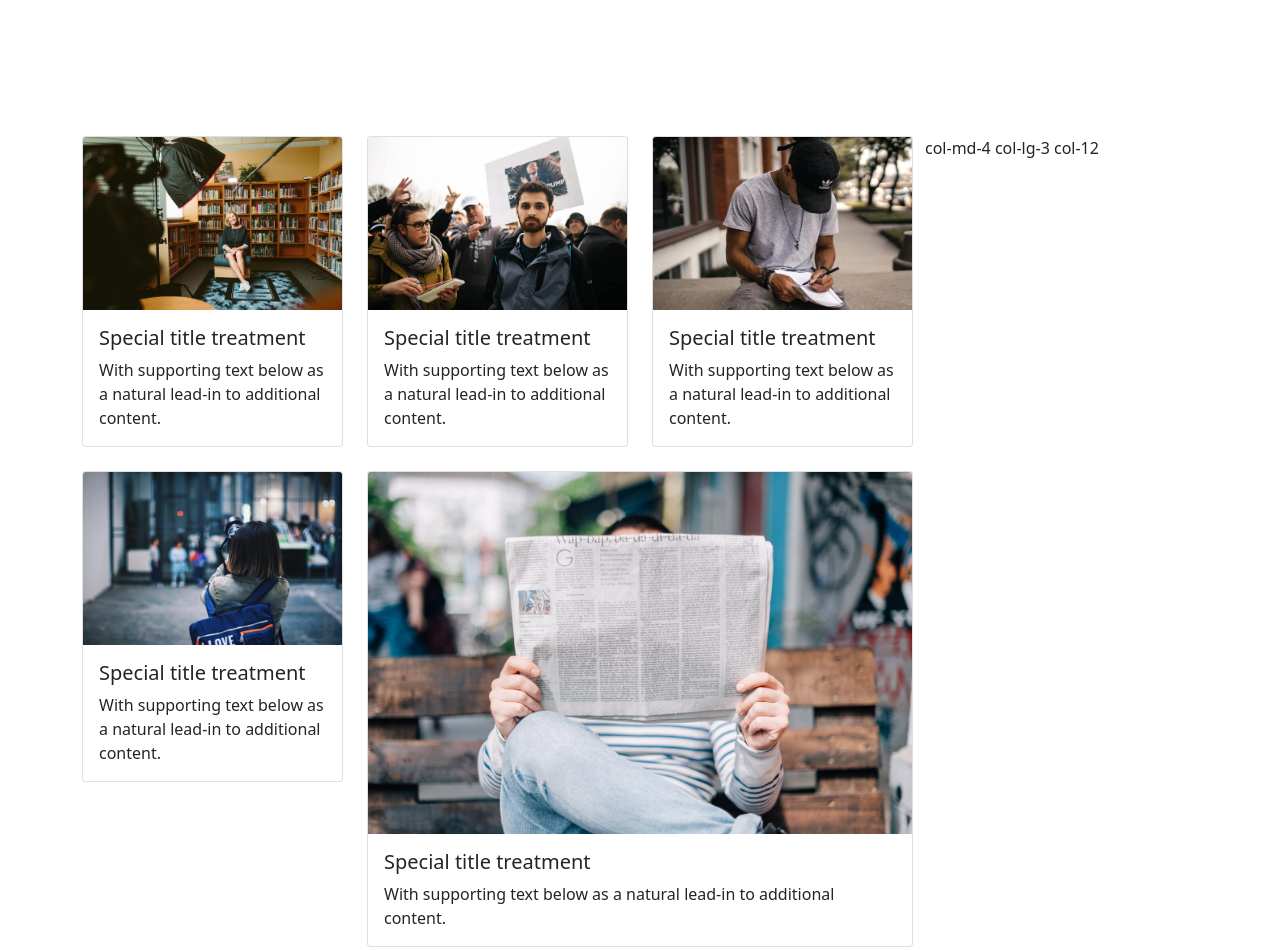
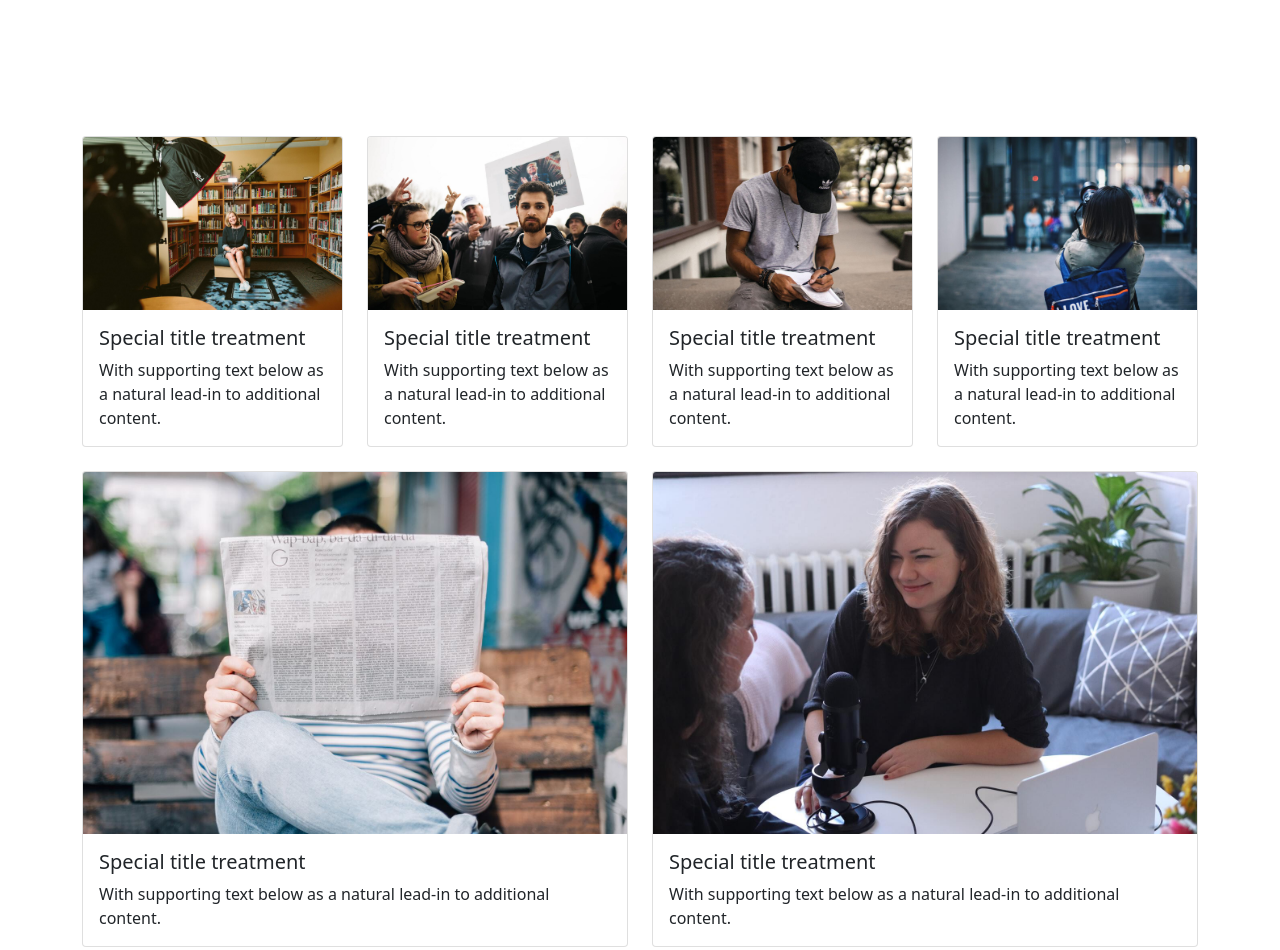
Before and after one commit to coral-murphy/Lesson05_Bootstrap, a plain HTML site: page index.html in a window 1280 px wide. Shown: the part 720-1670 px from the top of the page. Drawn offline with Linux system fonts and the light colour scheme.

Commit message:
Update index.html

```diff
--- a/index.html
+++ b/index.html
@@ -83,8 +83,8 @@
                 <p class="card-text">With supporting text below as a natural lead-in to additional content.</p>
             </div>
             </div>
-    </div>
- col-md-4 col-lg-3 col-12
+        </div>
+
 
      <div class="col-sm-6 col-md-4 col-lg-3 col-12 mb-4">
             <div class="card">
```
